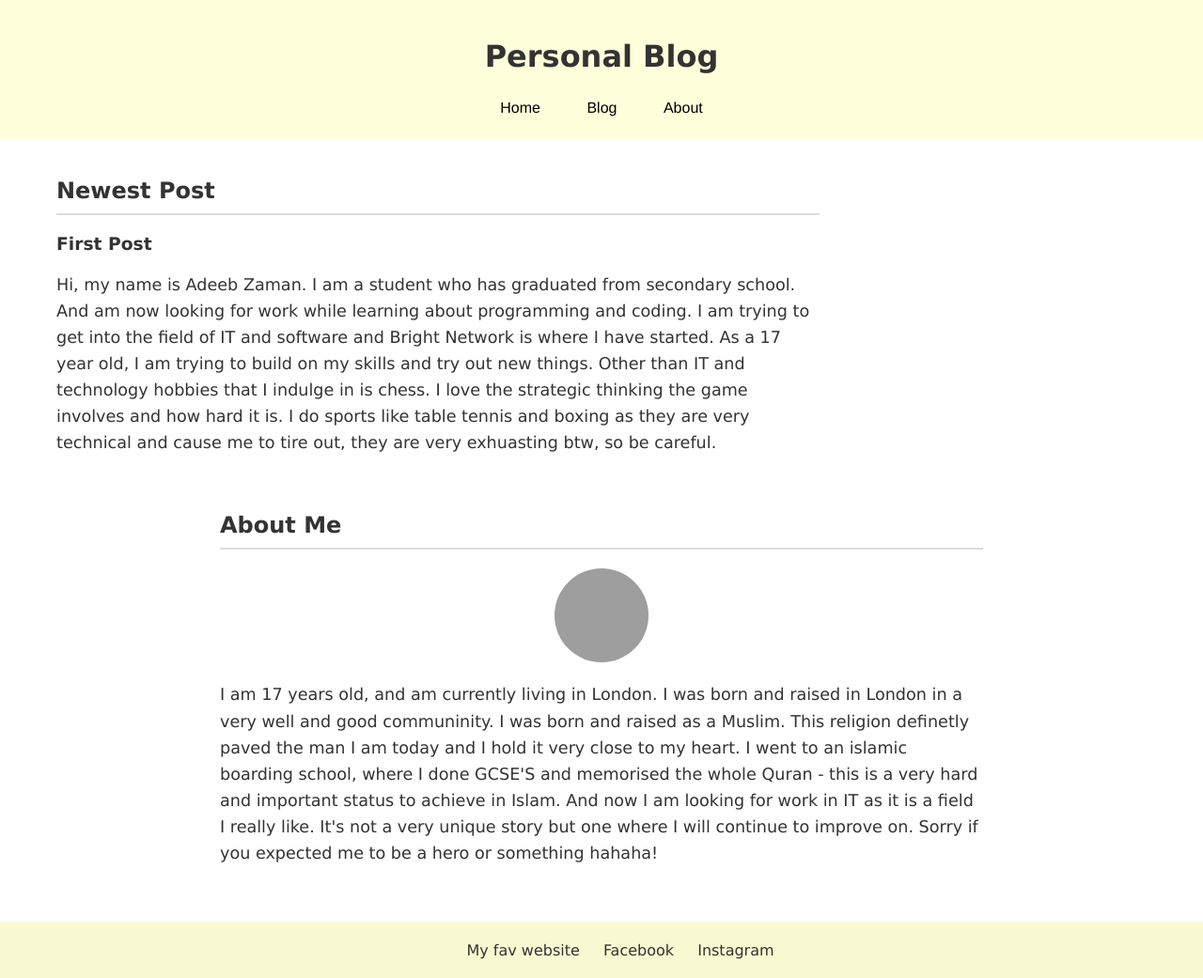
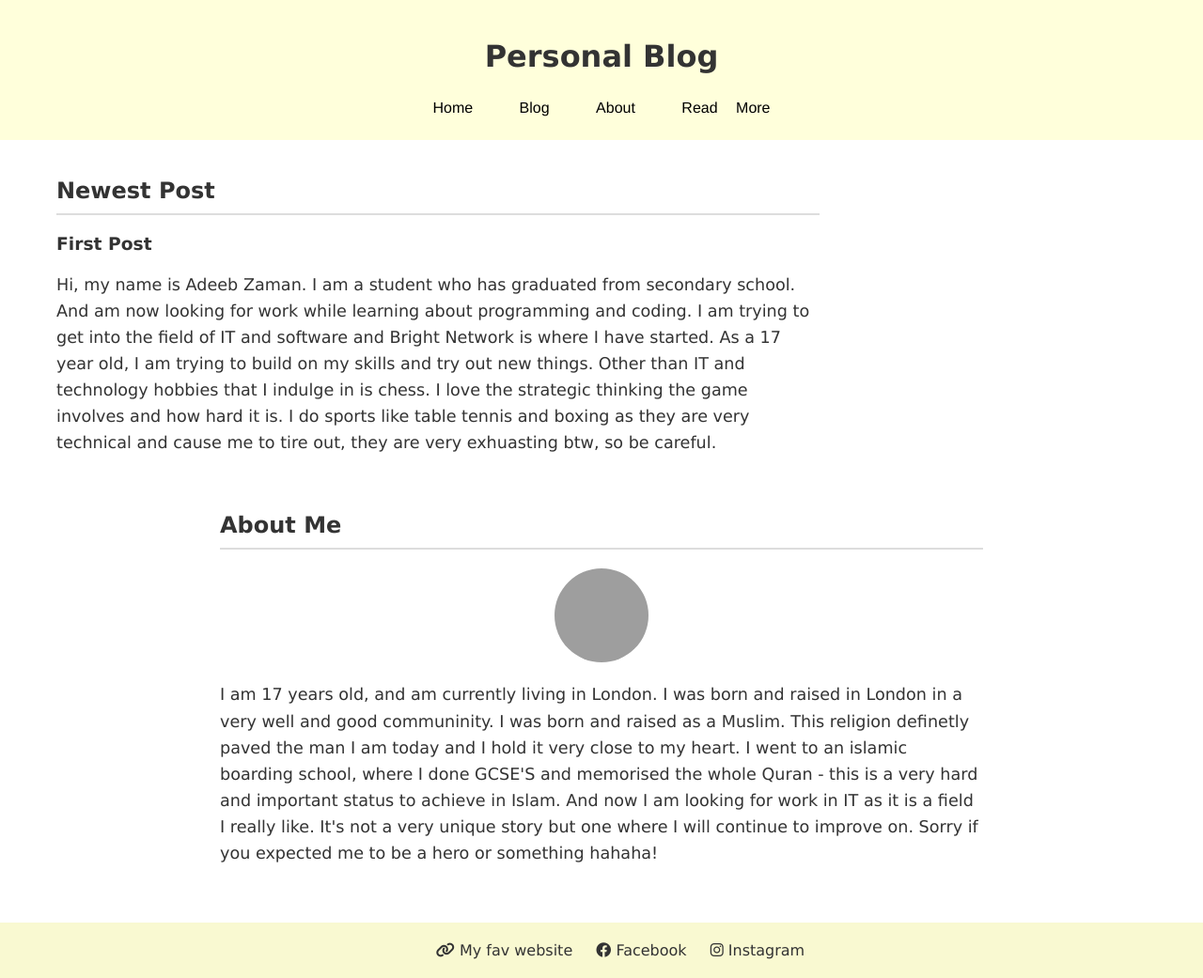
Before and after one commit to Adeebzaman123/AdeebPersonal.github.io, a plain HTML site: page index.html in a window 1280 px wide. Shown: the top 1041 px of the page at 94% size. Drawn offline with Linux system fonts and the light colour scheme; grey boxes are pictures that could not be loaded.

Commit message:
Update index.html

```diff
--- a/index.html
+++ b/index.html
@@ -5,6 +5,9 @@
     <meta name="viewport" content="width=device-width, initial-scale=1.0">
     <title>Personal Blog</title>
     <link rel="stylesheet" href="styles.css">
+    <link href="https://fonts.googleapis.com/css2?family=Roboto:wght@400;700&display=swap" rel="stylesheet">
+    <link rel="stylesheet" href="https://cdnjs.cloudflare.com/ajax/libs/font-awesome/6.0.0-beta3/css/all.min.css">
+
 </head>
 <body>
     <header>
@@ -14,6 +17,7 @@
                 <a href="#">Home</a>
                 <a href="#">Blog</a>
                 <a href="#">About</a>
+                <a href="#" class="button">Read More</a>
 
         </nav>
     </header>
@@ -35,9 +39,9 @@
     </main>
 
     <footer>
-        <a href="https://www.dalailalkhayrat.com/" target="_blank">My fav website</a>
-        <a href="https://facebook.com/profile.php?id=61563838730169" target="_blank">Facebook</a>
-        <a href="https://instagram.com/az.zzaman?igsh=MXV2d3cxM29iY2h6" target="_blank">Instagram</a>
+        <a href="https://www.dalailalkhayrat.com/" target="_blank"><i class="fas fa-link"></i> My fav website</a>
+        <a href="https://facebook.com/profile.php?id=61563838730169" target="_blank"><i class="fab fa-facebook"></i> Facebook</a>
+        <a href="https://instagram.com/az.zzaman?igsh=MXV2d3cxM29iY2h6" target="_blank"><i class="fab fa-instagram"></i> Instagram</a>
     </footer>
 </body>
 </html>
```
